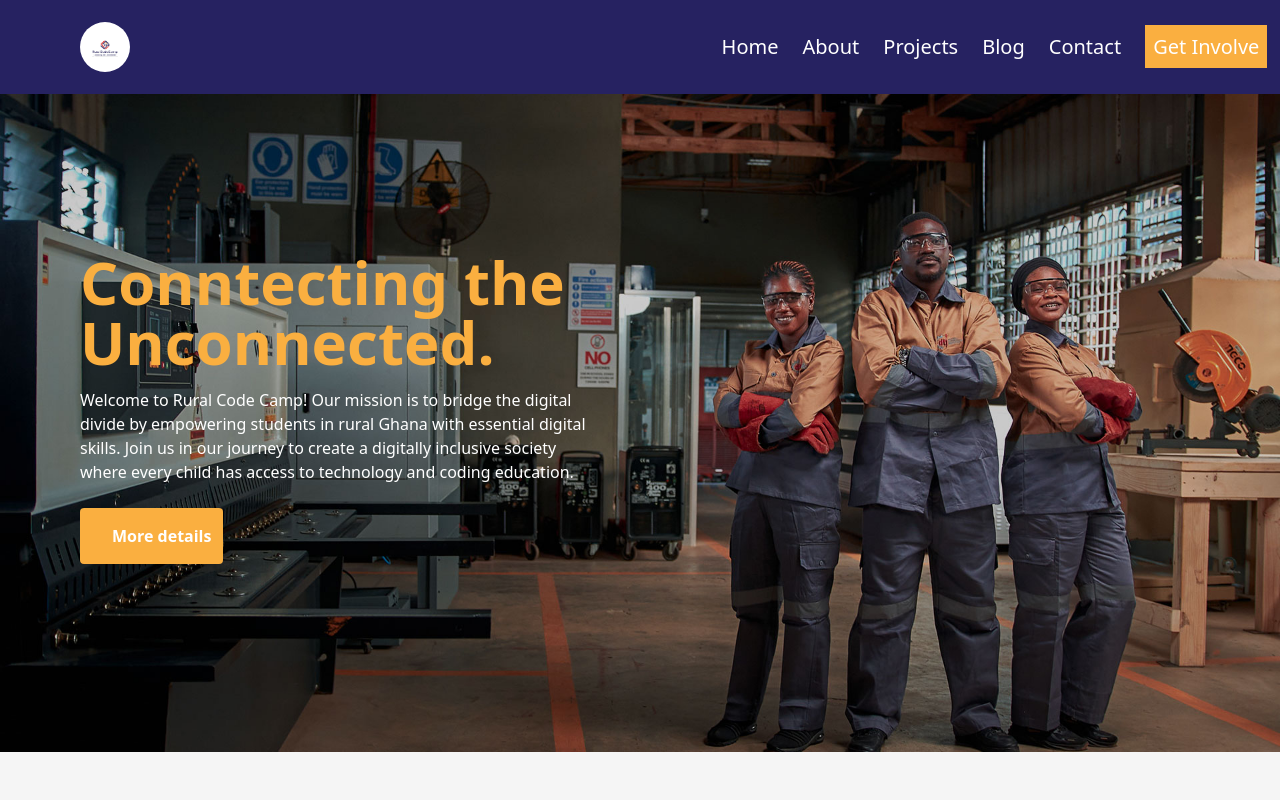
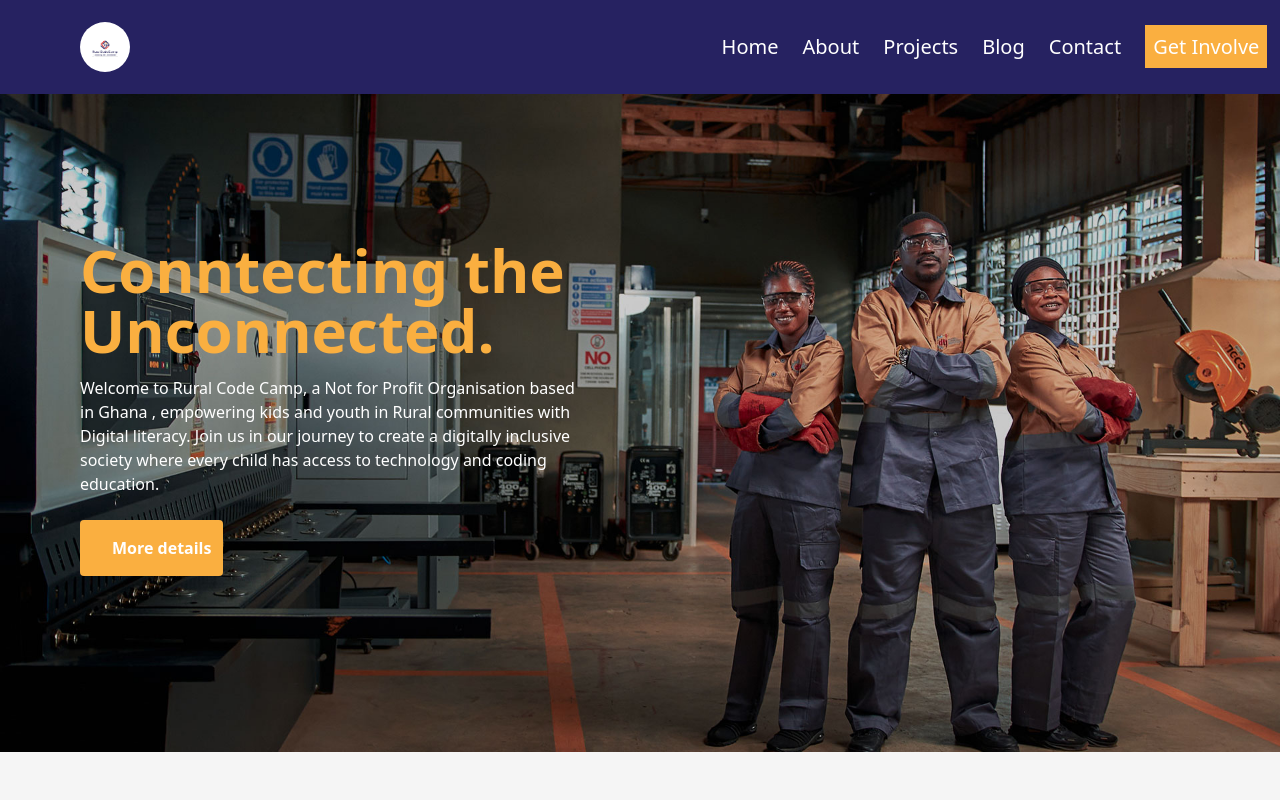
Before and after one commit to NextHubImpact/console-ghana, a React (Vite) app: page / in a window 1280 px wide. Shown: the top 800 px of the page. Built offline with nearby package versions, Linux system fonts and the light colour scheme.

Commit message:
hero updated

```diff
--- a/src/components/Footer.jsx
+++ b/src/components/Footer.jsx
@@ -1,6 +1,8 @@
 import React, {useState} from 'react'
-import { FaLinkedin, FaInstagram, FaFacebook } from "react-icons/fa";
+import { FaLinkedin, FaInstagram, FaFacebook, FaTwitter } from "react-icons/fa";
+import {Link, NavLink} from 'react-router-dom'
 import lightLogo from '../assets/logo/rural-logo.png'
+import { FaX } from 'react-icons/fa6';
 
 
 const Footer = () => {
@@ -16,7 +18,9 @@ const Footer = () => {
       <div className=" flex flex-col gap-[2rem] pt-[4rem] px-8 pb-[rem] lg:px-4">
       <div className="flex flex-col  gap-8 lg:flex-row  justify-between ">
         <div className="lg:w-[40%]">
-            <img className='w-[20%] rounded-[50%] bg-[white] border' src={lightLogo} alt="" />
+           <NavLink to='/'>
+           <img className='w-[20%] rounded-[50%] bg-[white] border' src={lightLogo} alt="logo" />
+           </NavLink>
             <article className='leading-6 mt-10'>
             DTI’s mission is to become the leading industrial job training and prototype center in West Africa to transform the livelihoods of young people in TVET.
             </article>
@@ -36,7 +40,14 @@ const Footer = () => {
             </ul>
 
             <div className="flex gap-4 py-2 text-[24px]">
+                <Link to='https://x.com/ruralcodecampgh'>
+                <FaTwitter/>
+                </Link>
+
+                <Link to='https://www.facebook.com/profile.php?id=61562999973794'>
                 <FaFacebook />
+                </Link>
+
                 <FaInstagram/>
                 <FaLinkedin />
             </div>
--- a/src/components/Hero.jsx
+++ b/src/components/Hero.jsx
@@ -18,8 +18,7 @@ const Hero = ({}) => {
         {
           img: slide1,
           title: "Conntecting the Unconnected.",
-          article:
-            "Welcome to Rural Code Camp! Our mission is to bridge the digital divide by empowering students in rural Ghana with essential digital skills. Join us in our journey to create a digitally inclusive society where every child has access to technology and coding education. ",
+          article: 'Welcome to Rural Code Camp, a Not for Profit Organisation based in Ghana , empowering kids and youth in Rural communities with Digital literacy. Join us in our journey to create a digitally inclusive society where every child has access to technology and coding education.',
           link: "More details",
           icon: <IoArrowForward className="text-red-700" />,
         },
```
